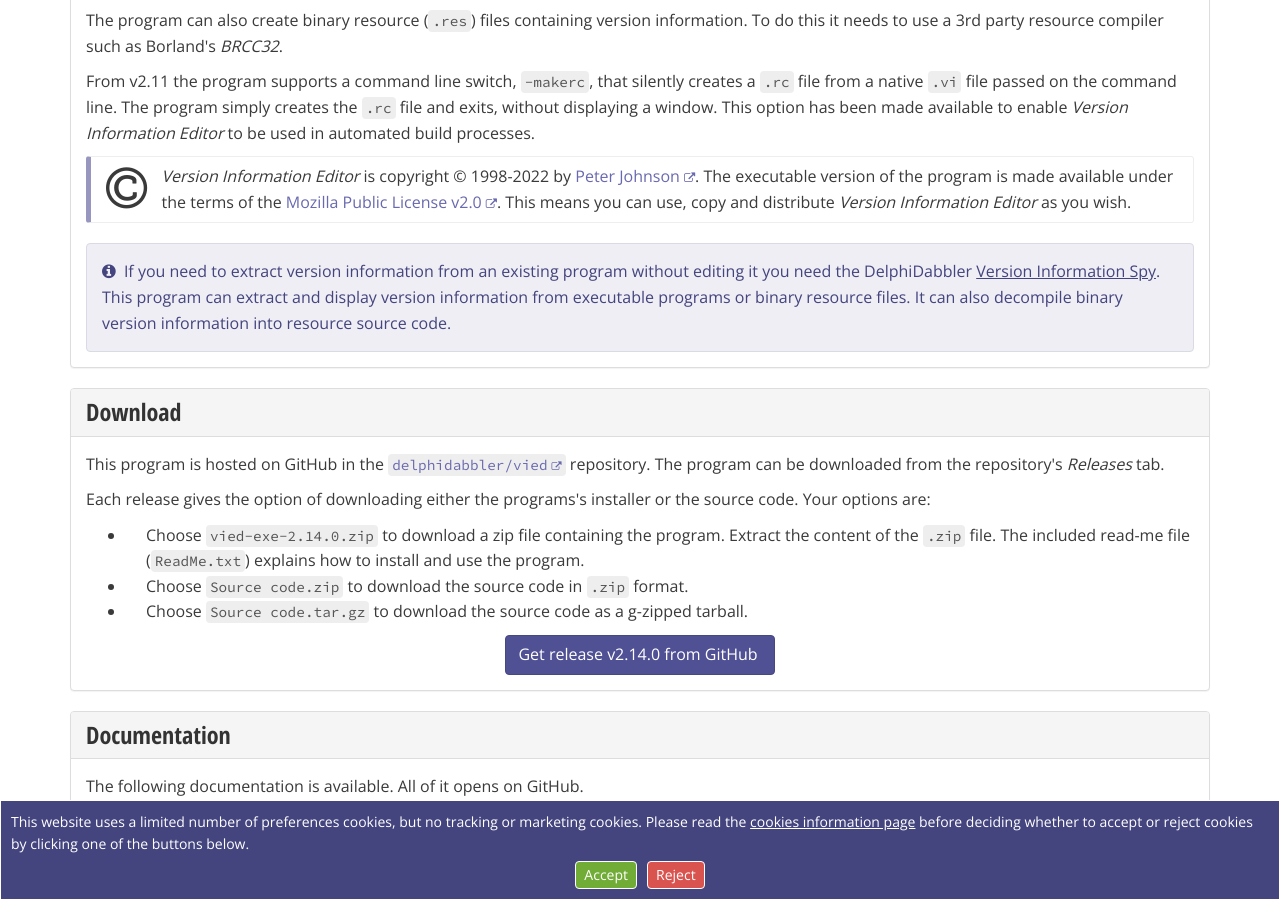
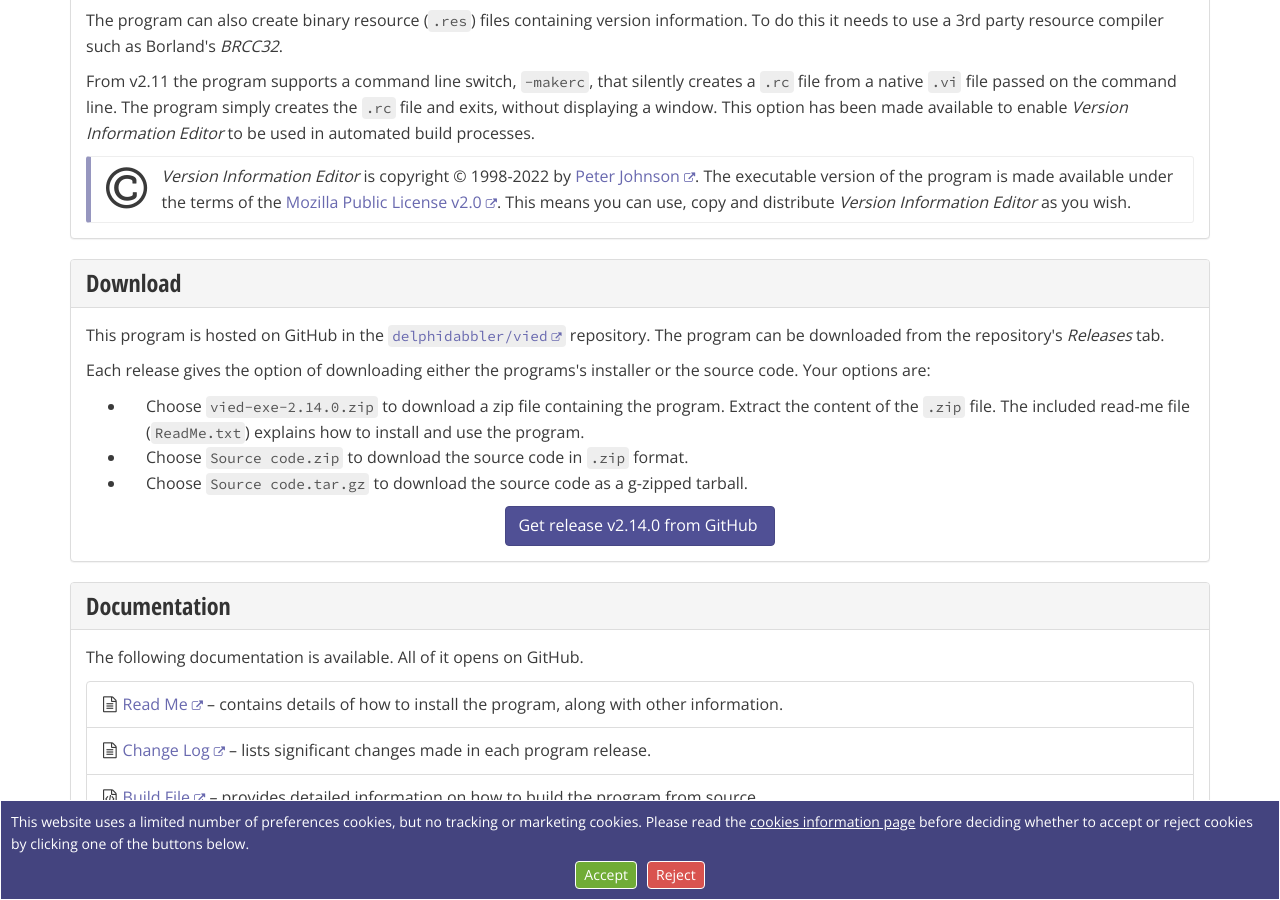
Before and after one commit to delphidabbler/delphidabbler.github.io, a Jekyll site: the page built from _software/vied.html, in a window 1280 px wide and 900 px high, scrolled down 659 px. Built offline with Jekyll 4.4.1, drawn with Linux system fonts in a browser that asks for light colours.

Commit message:
Remove reference to VIS from VIEd software page
Reference removed because VIS is mothballed.

```diff
--- a/_software/vied.html
+++ b/_software/vied.html
@@ -36,10 +36,6 @@
     <p class="callout callout-info">
       <span class="fa fa-copyright fa-pull-left fa-3x"></span><em>Version Information Editor</em> is copyright &copy; 1998-2022 by <a href="{{ site.data.core.gravatar-url }}" aria-label="{{ site.data.core.gravatar-link-title }}">Peter Johnson</a>. The executable version of the program is made available under the terms of the <a href="{{ site.data.core.mpl-2-license-url }}" aria-label="{{ site.data.core.mpl-2-license-link-title }}">Mozilla Public License v2.0</a>. This means you can use, copy and distribute <em>Version Information Editor</em> as you wish.
     </p>
-    <p class="alert alert-info glyph">
-      If you need to extract version information from an existing program without editing it you need the DelphiDabbler <a href="{{ site.data.core.software-base-url}}/vis">Version Information Spy</a>. This program can extract and display version information from executable programs or binary resource files. It can also decompile binary version information into resource source code.
-    </p>
-  </div>
 </section>
 
 <section class="panel panel-default">
```
